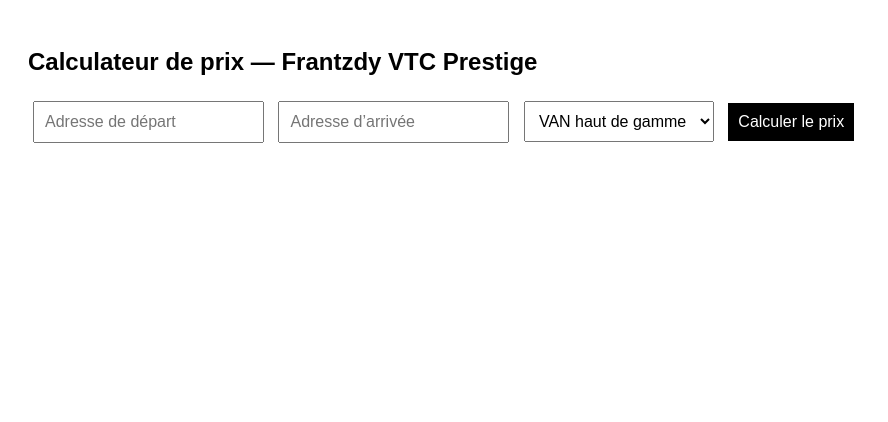
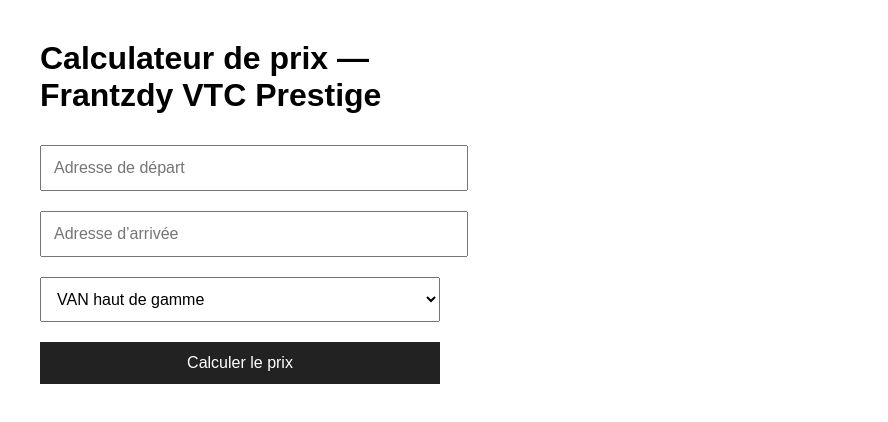
Before and after one commit to frantzdyvtc-cmd/Frantzdy-vtc-prestige, a website: page Public/index.html in a window 1280 px wide. Shown: the whole page, without its empty margins (0-888 px from the left). Drawn offline with Linux system fonts and the light colour scheme.

Commit message:
Refactor index.html for improved structure and styling

```diff
--- a/Public/index.html
+++ b/Public/index.html
@@ -1,42 +1,38 @@
 <!DOCTYPE html>
 <html lang="fr">
 <head>
-    <meta charset="UTF-8">
-    <meta name="viewport" content="width=device-width, initial-scale=1.0">
-    <title>Frantzdy VTC Prestige</title>
+    <meta charset="UTF-8" />
+    <meta name="viewport" content="width=device-width, initial-scale=1.0" />
+    <title>Calculateur de prix — Frantzdy VTC Prestige</title>
 
     <style>
         body {
             font-family: Arial, sans-serif;
-            padding: 20px;
+            margin: 40px;
         }
-
         .form-section {
-            margin-bottom: 20px;
+            max-width: 400px;
         }
-
         input, select, button {
-            padding: 10px;
-            margin: 5px;
+            width: 100%;
+            padding: 12px;
+            margin: 10px 0;
             font-size: 16px;
         }
-
         button {
-            background-color: black;
+            background-color: #222;
             color: white;
+            border: none;
             cursor: pointer;
-            border: none;
         }
-
-        button:hover {
-            opacity: 0.8;
+        h3 {
+            margin-top: 20px;
         }
     </style>
 </head>
 
 <body>
-
-<h2>Calculateur de prix — Frantzdy VTC Prestige</h2>
+    <h1>Calculateur de prix —<br> Frantzdy VTC Prestige</h1>
 
     <div class="form-section">
         <input id="start" type="text" placeholder="Adresse de départ">
@@ -58,7 +54,7 @@
     const url = `https://api.openrouteservice.org/geocode/search?api_key=${ORS_API_KEY}&text=${encodeURIComponent(address)}`;
     const res = await fetch(url);
     const data = await res.json();
-    return data.features[0].geometry.coordinates; // [lon, lat]
+    return data.features[0].geometry.coordinates;  // [lon, lat]
 }
 
 async function calculate() {
@@ -69,9 +65,12 @@
     const end = await geocode(endAddress);
 
     const res = await fetch("https://frantzdy-vtc-prestige-api.onrender.com/api/calc-distance", {
-    method: "POST",headers: { "Content-Type": "application/json" },
+        method: "POST",
+        headers: { "Content-Type": "application/json" },
         body: JSON.stringify({ start, end })
     });
+
+    const data = await res.json();
 
     const km = data.distanceKm;
     const price = km * 2.08;
```
Lines whose indentation alone changed are shown as unchanged.
